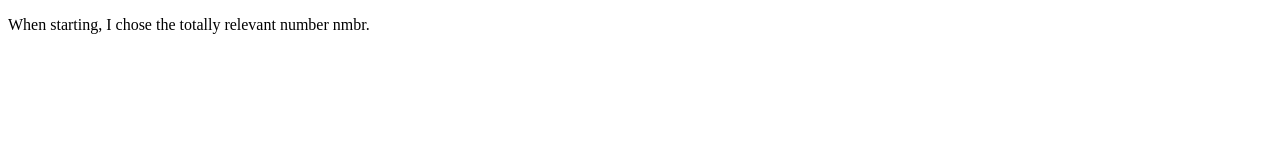
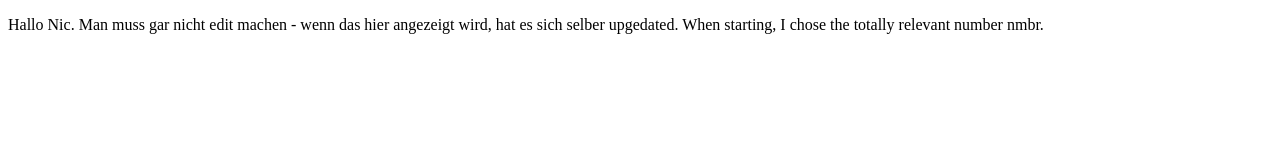
Before and after one commit to rayman2000/aksreplicatest, a plain HTML site: page index.html in a window 1280 px wide. Drawn offline with Linux system fonts and the light colour scheme.

Commit message:
zweiter Test, ob sich das updated

```diff
--- a/index.html
+++ b/index.html
@@ -6,7 +6,7 @@
 </head>
 
 <body>
-    <p>When starting, I chose the totally relevant number nmbr.</p>
+    <p>Hallo Nic. Man muss gar nicht edit machen - wenn das hier angezeigt wird, hat es sich selber upgedated. When starting, I chose the totally relevant number nmbr.</p>
 </body>
 
 </html>
```
